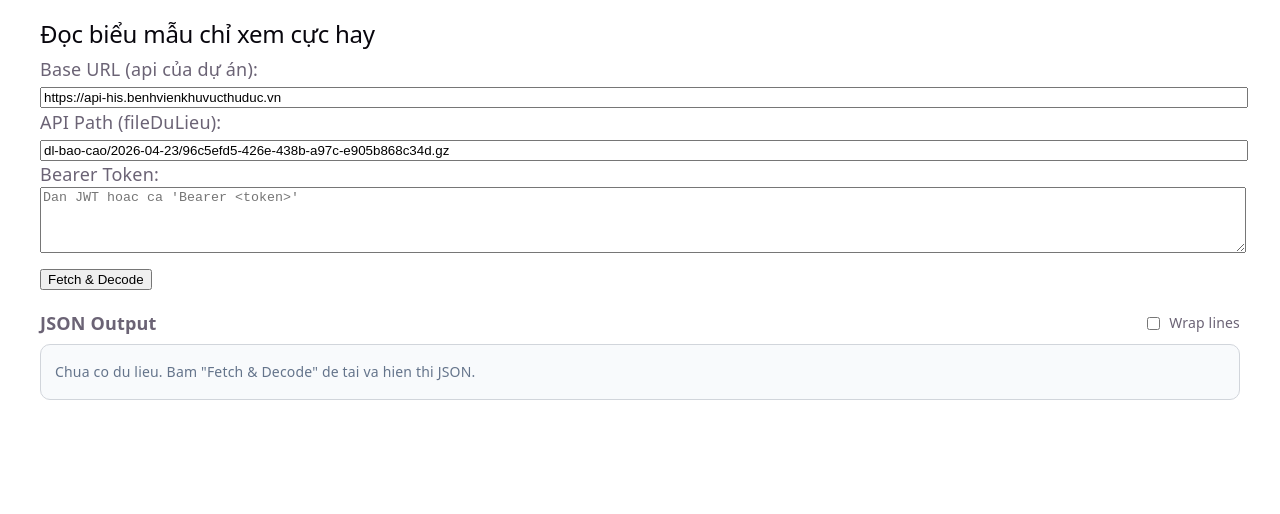
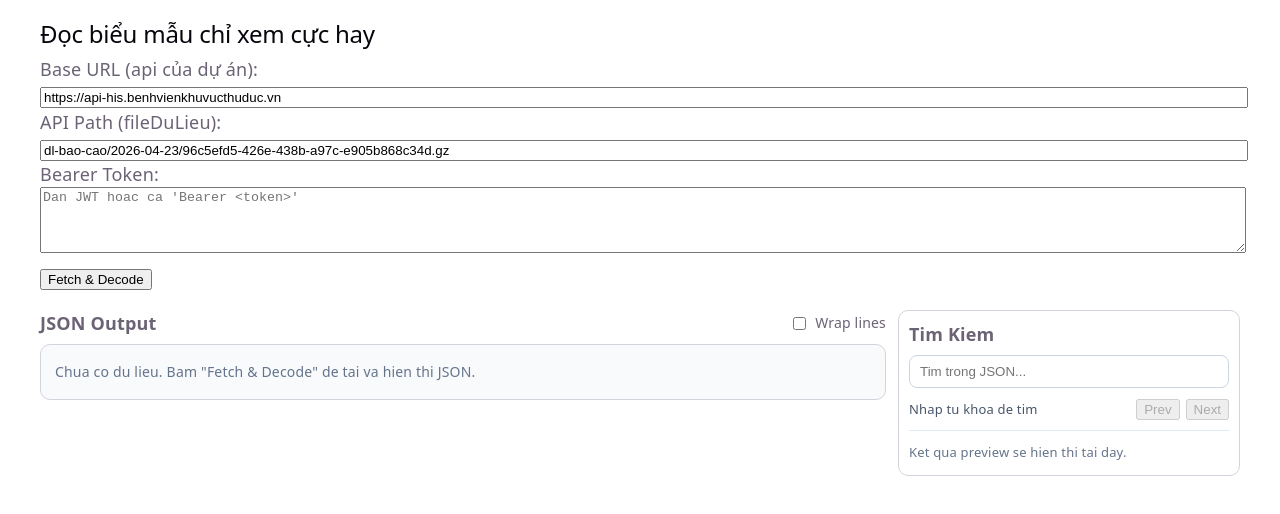
Before and after one commit to thnbih/bieu-mau-chi-xem, a React (Vite) app: page / in a window 1280 px wide. Shown: the top 514 px of the page. Built offline with nearby package versions, Linux system fonts and the light colour scheme.

Commit message:
first commit

```diff
--- a/src/App.jsx
+++ b/src/App.jsx
@@ -1,4 +1,4 @@
-import { useState } from "react";
+import { useEffect, useMemo, useRef, useState } from "react";
 import pako from "pako";
 
 export default function App() {
@@ -12,6 +12,9 @@ export default function App() {
   const [result, setResult] = useState("");
   const [loading, setLoading] = useState(false);
   const [wrapLines, setWrapLines] = useState(false);
+  const [searchText, setSearchText] = useState("");
+  const [activeMatchIndex, setActiveMatchIndex] = useState(0);
+  const viewerRef = useRef(null);
 
   const normalizeToken = (rawToken) => {
     return rawToken
@@ -76,6 +79,149 @@ export default function App() {
 
   const isError = result.startsWith("ERROR:");
   const jsonLines = !isError && result ? result.split("\n") : [];
+
+  const normalizeForSearch = (value) => {
+    return (value || "")
+      .normalize("NFD")
+      .replace(/[\u0300-\u036f]/g, "")
+      .toLowerCase()
+      .replace(/\s+/g, " ")
+      .trim();
+  };
+
+  const normalizedSearch = normalizeForSearch(searchText);
+  const normalizedSearchWords = normalizedSearch.split(" ").filter(Boolean);
+
+  const isLineMatched = (line) => {
+    if (!normalizedSearch) return false;
+
+    const normalizedLine = normalizeForSearch(line);
+    if (normalizedLine.includes(normalizedSearch)) return true;
+
+    if (normalizedSearchWords.length > 1) {
+      return normalizedSearchWords.every((word) => normalizedLine.includes(word));
+    }
+
+    return false;
+  };
+
+  const matchedLineIndexes = useMemo(() => {
+    if (isError || !normalizedSearch) return [];
+
+    const matches = [];
+    for (let i = 0; i < jsonLines.length; i += 1) {
+      if (isLineMatched(jsonLines[i])) {
+        matches.push(i);
+      }
+    }
+    return matches;
+  }, [isError, jsonLines, normalizedSearch]);
+
+  const matchedLineSet = useMemo(
+    () => new Set(matchedLineIndexes),
+    [matchedLineIndexes]
+  );
+
+  const previewMatches = useMemo(() => {
+    return matchedLineIndexes.map((lineIndex, idx) => ({
+      idx,
+      lineIndex,
+      preview: jsonLines[lineIndex]?.trim() || "(dong trong)",
+    }));
+  }, [matchedLineIndexes, jsonLines]);
+
+  useEffect(() => {
+    setActiveMatchIndex(0);
+  }, [searchText, result]);
+
+  const currentMatchedLine = matchedLineIndexes.length
+    ? matchedLineIndexes[activeMatchIndex % matchedLineIndexes.length]
+    : -1;
+
+  useEffect(() => {
+    if (currentMatchedLine < 0 || !viewerRef.current) return;
+    const row = viewerRef.current.querySelector(
+      `[data-line-index=\"${currentMatchedLine}\"]`
+    );
+    row?.scrollIntoView({ block: "nearest" });
+  }, [currentMatchedLine]);
+
+  const goToNextMatch = () => {
+    if (!matchedLineIndexes.length) return;
+    setActiveMatchIndex((prev) => (prev + 1) % matchedLineIndexes.length);
+  };
+
+  const goToPrevMatch = () => {
+    if (!matchedLineIndexes.length) return;
+    setActiveMatchIndex(
+      (prev) =>
+        (prev - 1 + matchedLineIndexes.length) % matchedLineIndexes.length
+    );
+  };
+
+  const highlightPreviewText = (text) => {
+    if (!normalizedSearch || !text) return text;
+
+    const sourceChars = Array.from(text);
+    let normalizedText = "";
+    const normalizedToSourceIndex = [];
+
+    sourceChars.forEach((char, sourceIdx) => {
+      const normalizedChar = char
+        .normalize("NFD")
+        .replace(/[\u0300-\u036f]/g, "")
+        .toLowerCase();
+
+      Array.from(normalizedChar).forEach((nChar) => {
+        normalizedText += nChar;
+        normalizedToSourceIndex.push(sourceIdx);
+      });
+    });
+
+    if (!normalizedText) return text;
+
+    const segments = [];
+    let cursor = 0;
+    let searchFrom = 0;
+
+    while (true) {
+      const foundAt = normalizedText.indexOf(normalizedSearch, searchFrom);
+      if (foundAt === -1) break;
+
+      const sourceStart = normalizedToSourceIndex[foundAt];
+      const sourceEnd =
+        normalizedToSourceIndex[foundAt + normalizedSearch.length - 1] + 1;
+
+      if (sourceStart > cursor) {
+        segments.push({ text: text.slice(cursor, sourceStart), hit: false });
+      }
+
+      segments.push({ text: text.slice(sourceStart, sourceEnd), hit: true });
+      cursor = sourceEnd;
+      searchFrom = foundAt + normalizedSearch.length;
+    }
+
+    if (cursor < text.length) {
+      segments.push({ text: text.slice(cursor), hit: false });
+    }
+
+    if (!segments.length) {
+      return text;
+    }
+
+    return segments.map((segment, idx) =>
+      segment.hit ? (
+        <mark
+          key={`preview-hit-${idx}`}
+          style={{ background: "#fde68a", color: "#7c2d12", padding: 0 }}
+        >
+          {segment.text}
+        </mark>
+      ) : (
+        <span key={`preview-txt-${idx}`}>{segment.text}</span>
+      )
+    );
+  };
 
   const renderJsonLine = (line) => {
     if (!line) return " ";
@@ -160,7 +306,16 @@ export default function App() {
         {loading ? "Loading..." : "Fetch & Decode"}
       </button>
 
-      <div style={{ marginTop: 20 }}>
+      <div
+        style={{
+          marginTop: 20,
+          display: "flex",
+          gap: 12,
+          alignItems: "flex-start",
+          flexWrap: "wrap",
+        }}
+      >
+        <div style={{ flex: "1 1 700px", minWidth: 0 }}>
           <div
             style={{
               display: "flex",
@@ -183,6 +338,7 @@ export default function App() {
           </div>
 
           <div
+            ref={viewerRef}
             style={{
               border: "1px solid #d1d5db",
               borderRadius: 10,
@@ -226,10 +382,17 @@ export default function App() {
               {jsonLines.map((line, index) => (
                 <div
                   key={index}
+                  data-line-index={index}
                   style={{
                     display: "grid",
                     gridTemplateColumns: "56px 1fr",
                     borderBottom: "1px solid #f1f5f9",
+                    background:
+                      currentMatchedLine === index
+                        ? "#fde68a"
+                        : matchedLineSet.has(index)
+                          ? "#fef3c7"
+                          : "transparent",
                   }}
                 >
                   <div
@@ -260,6 +423,125 @@ export default function App() {
           )}
           </div>
         </div>
+
+        <aside
+          style={{
+            flex: "0 1 320px",
+            minWidth: 280,
+            width: 320,
+            border: "1px solid #d1d5db",
+            borderRadius: 10,
+            background: "#ffffff",
+            padding: 10,
+          }}
+        >
+          <strong style={{ display: "block", marginBottom: 8 }}>Tim Kiem</strong>
+          <input
+            value={searchText}
+            onChange={(e) => setSearchText(e.target.value)}
+            placeholder="Tim trong JSON..."
+            style={{
+              width: "100%",
+              padding: "8px 10px",
+              border: "1px solid #cbd5e1",
+              borderRadius: 8,
+              boxSizing: "border-box",
+            }}
+          />
+
+          <div
+            style={{
+              marginTop: 8,
+              marginBottom: 8,
+              display: "flex",
+              alignItems: "center",
+              justifyContent: "space-between",
+              fontSize: 13,
+              color: "#475569",
+            }}
+          >
+            <span>
+              {normalizedSearch
+                ? `${matchedLineIndexes.length} ket qua`
+                : "Nhap tu khoa de tim"}
+            </span>
+            <div style={{ display: "flex", gap: 6 }}>
+              <button
+                onClick={goToPrevMatch}
+                disabled={!matchedLineIndexes.length}
+                style={{
+                  cursor: matchedLineIndexes.length ? "pointer" : "not-allowed",
+                }}
+              >
+                Prev
+              </button>
+              <button
+                onClick={goToNextMatch}
+                disabled={!matchedLineIndexes.length}
+                style={{
+                  cursor: matchedLineIndexes.length ? "pointer" : "not-allowed",
+                }}
+              >
+                Next
+              </button>
+            </div>
+          </div>
+
+          <div
+            style={{
+              borderTop: "1px solid #e2e8f0",
+              paddingTop: 8,
+              maxHeight: 430,
+              overflow: "auto",
+            }}
+          >
+            {normalizedSearch && !previewMatches.length && (
+              <div style={{ color: "#64748b", fontSize: 13 }}>Khong tim thay ket qua.</div>
+            )}
+
+            {!normalizedSearch && (
+              <div style={{ color: "#64748b", fontSize: 13 }}>
+                Ket qua preview se hien thi tai day.
+              </div>
+            )}
+
+            {previewMatches.map((item) => (
+              <button
+                key={`preview-${item.idx}-${item.lineIndex}`}
+                onClick={() => setActiveMatchIndex(item.idx)}
+                style={{
+                  width: "100%",
+                  textAlign: "left",
+                  marginBottom: 6,
+                  border: "1px solid #e2e8f0",
+                  borderRadius: 8,
+                  padding: "8px 9px",
+                  background:
+                    currentMatchedLine === item.lineIndex ? "#fffbeb" : "#ffffff",
+                  cursor: "pointer",
+                }}
+              >
+                <div style={{ fontSize: 12, color: "#475569", marginBottom: 2 }}>
+                  Dong {item.lineIndex + 1}
+                </div>
+                <div
+                  style={{
+                    fontSize: 12,
+                    lineHeight: 1.45,
+                    color: "#0f172a",
+                    fontFamily: "Consolas, 'Courier New', monospace",
+                    whiteSpace: "nowrap",
+                    overflow: "hidden",
+                    textOverflow: "ellipsis",
+                  }}
+                >
+                  {highlightPreviewText(item.preview)}
+                </div>
+              </button>
+            ))}
+          </div>
+        </aside>
+      </div>
     </div>
   );
 }
```
Lines whose indentation alone changed are shown as unchanged.
